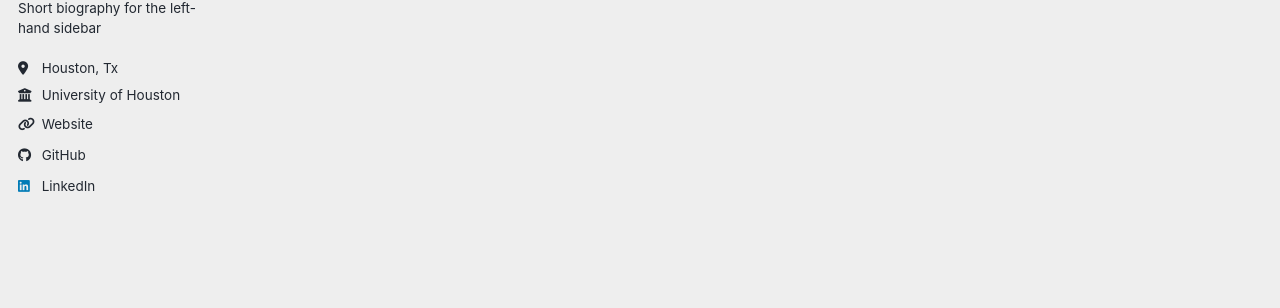
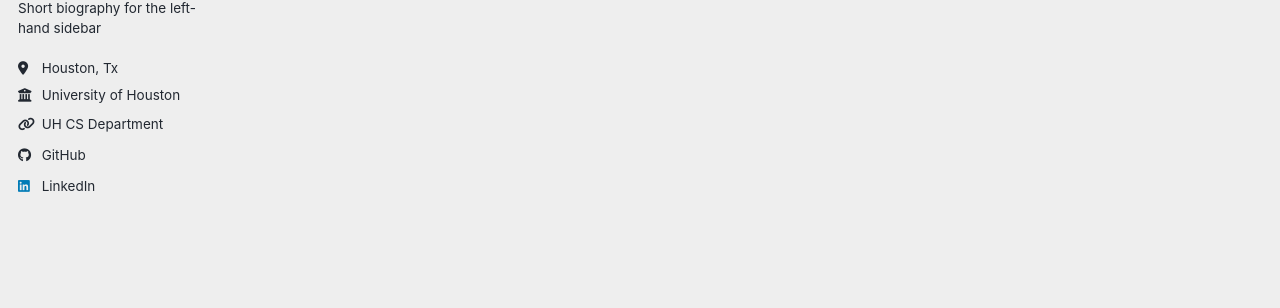
Before and after one commit to josselin-jimenez/josselin-jimenez.github.io, a Jekyll site: the page built from _pages/about.md, in a window 1280 px wide. Shown: the part 350-658 px from the top of the page. Built offline with Jekyll 4.4.1, drawn with Linux system fonts in a browser that asks for light colours; a script bundle is joined from its source files by our own code; library files that are not in the unit come from our copies.

Commit message:
Update author profile link label to 'UH CS Department'

```diff
--- a/_includes/author-profile.html
+++ b/_includes/author-profile.html
@@ -31,7 +31,7 @@
         <li class="author__desktop"><i class="fas fa-fw fa-building-columns icon-pad-right" aria-hidden="true"></i>{{ author.employer }}</li>
       {% endif %}
       {% if author.uri %}
-        <li><a href="{{ author.uri }}"><i class="fas fa-fw fa-link icon-pad-right" aria-hidden="true"></i>{{ site.data.ui-text[site.locale].website_label | default: "UH CS Department" }}</a></li>
+        <li><a href="{{ author.uri }}"><i class="fas fa-fw fa-link icon-pad-right" aria-hidden="true"></i>UH CS Department</a></li>
       {% endif %}
       {% if author.email %}
         <li><a href="mailto:{{ author.email }}"><i class="fas fa-fw fa-envelope icon-pad-right" aria-hidden="true"></i>{{ site.data.ui-text[site.locale].email_label | default: "Email" }}</a></li>
```
